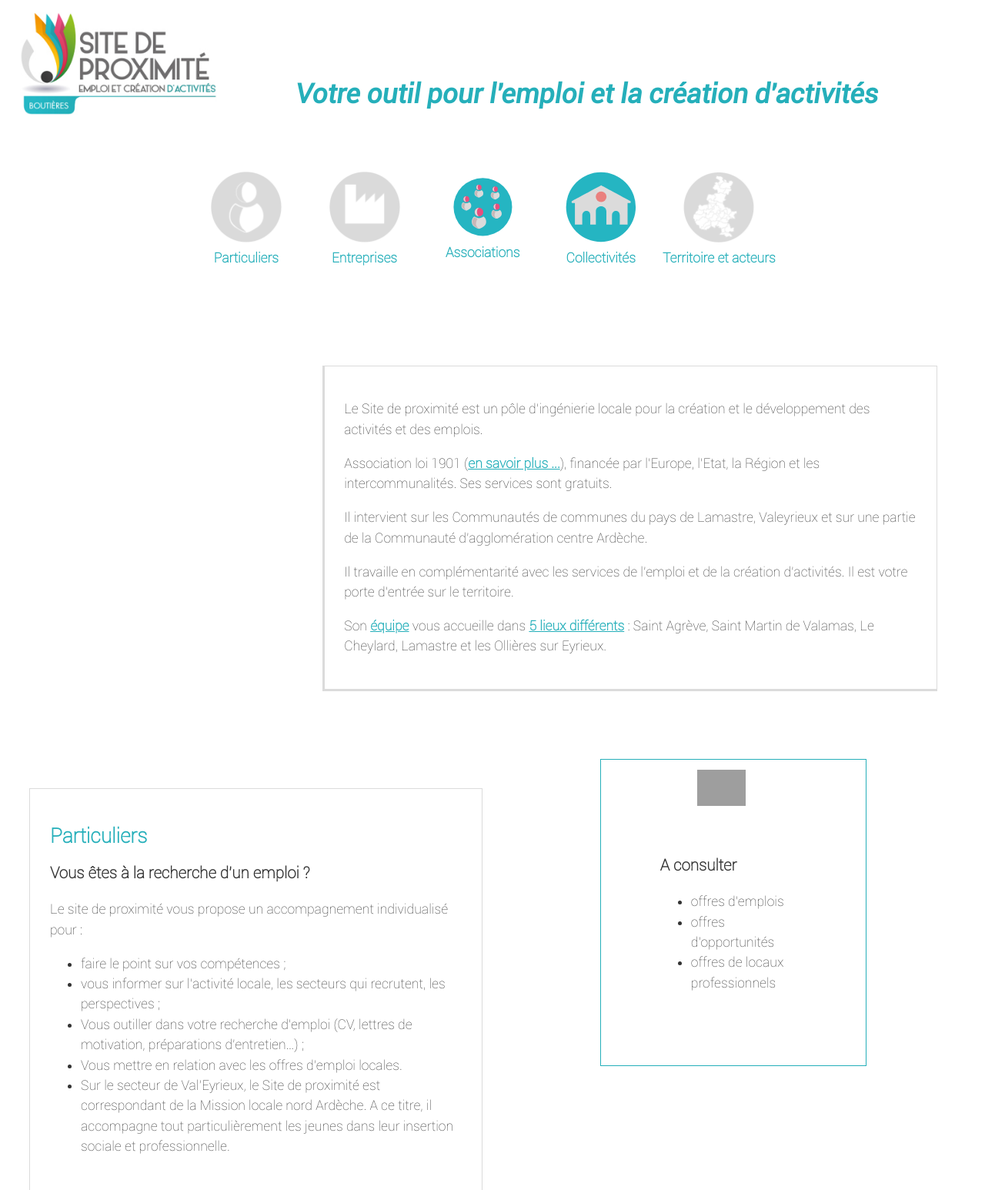
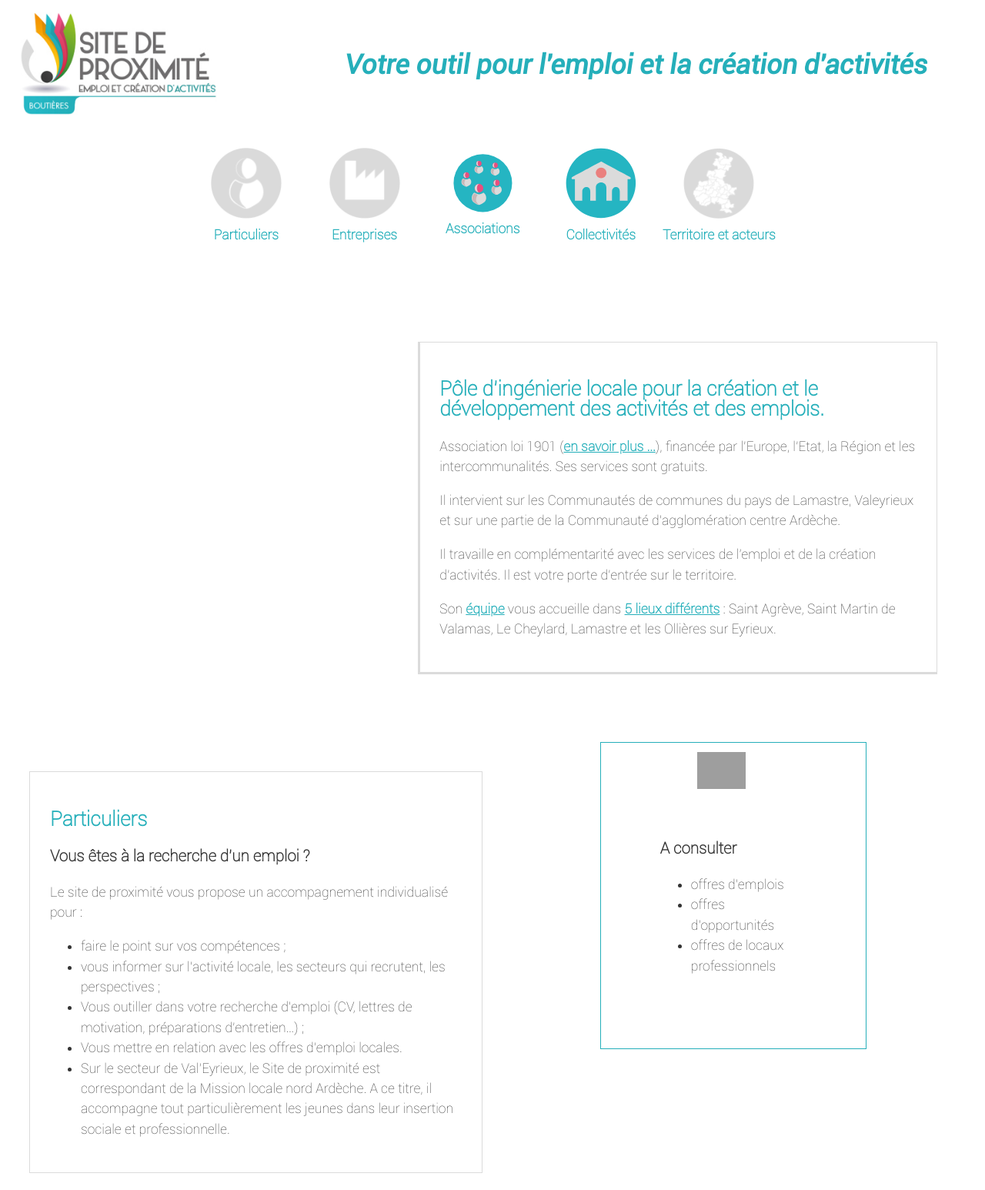
Before and after one commit to mariefontanel/site-proximite07, a PHP site: page / in a window 1280 px wide; the page is wider, and only the part inside the window is pictured. Shown: the top 1546 px of that part at 77% size. Run offline with PHP 8.4, Linux system fonts and the light colour scheme; grey boxes are pictures that could not be loaded.

Commit message:
modif margin top texte accroche et ajout h2 texte intro

```diff
--- a/css/style.css
+++ b/css/style.css
@@ -77,8 +77,8 @@ a:hover {
 
 
 .bloc_accroche {
-	margin-left: 30%;
-  margin-top: -5%;
+  margin-left: 35%;
+  margin-top: -8%;
   color:#25AFBA;
   font-family: 'Roboto-Italic';
 }
@@ -226,7 +226,7 @@ margin-right: 5%;
 
 
 .introduction{
-	width: 60%;
+	width: 50%;
  /* height: 430px;*/
   margin-right: 5%;
   margin-bottom: 5%;
--- a/index.php
+++ b/index.php
@@ -17,7 +17,7 @@
 
 	<div class="bloc_presentation">
 		<div class="introduction">
-			<p>Le Site de proximité est un pôle d’ingénierie locale pour la création et le développement des activités et des emplois. </p>
+			<h2>Pôle d’ingénierie locale pour la création et le développement des activités et des emplois. </h2>
 			<p>Association loi 1901 (<a href="presentation.php">en savoir plus ...</a>), financée par l’Europe, l’Etat, la Région et les intercommunalités. Ses services sont gratuits.</p>
 			<p>Il intervient sur les Communautés de communes du pays de Lamastre, Valeyrieux et sur une partie de la Communauté d’agglomération centre Ardèche.
 			<p>Il travaille en complémentarité avec les services de l’emploi et de la création d’activités. Il est votre porte d’entrée sur le territoire.</p>
```
